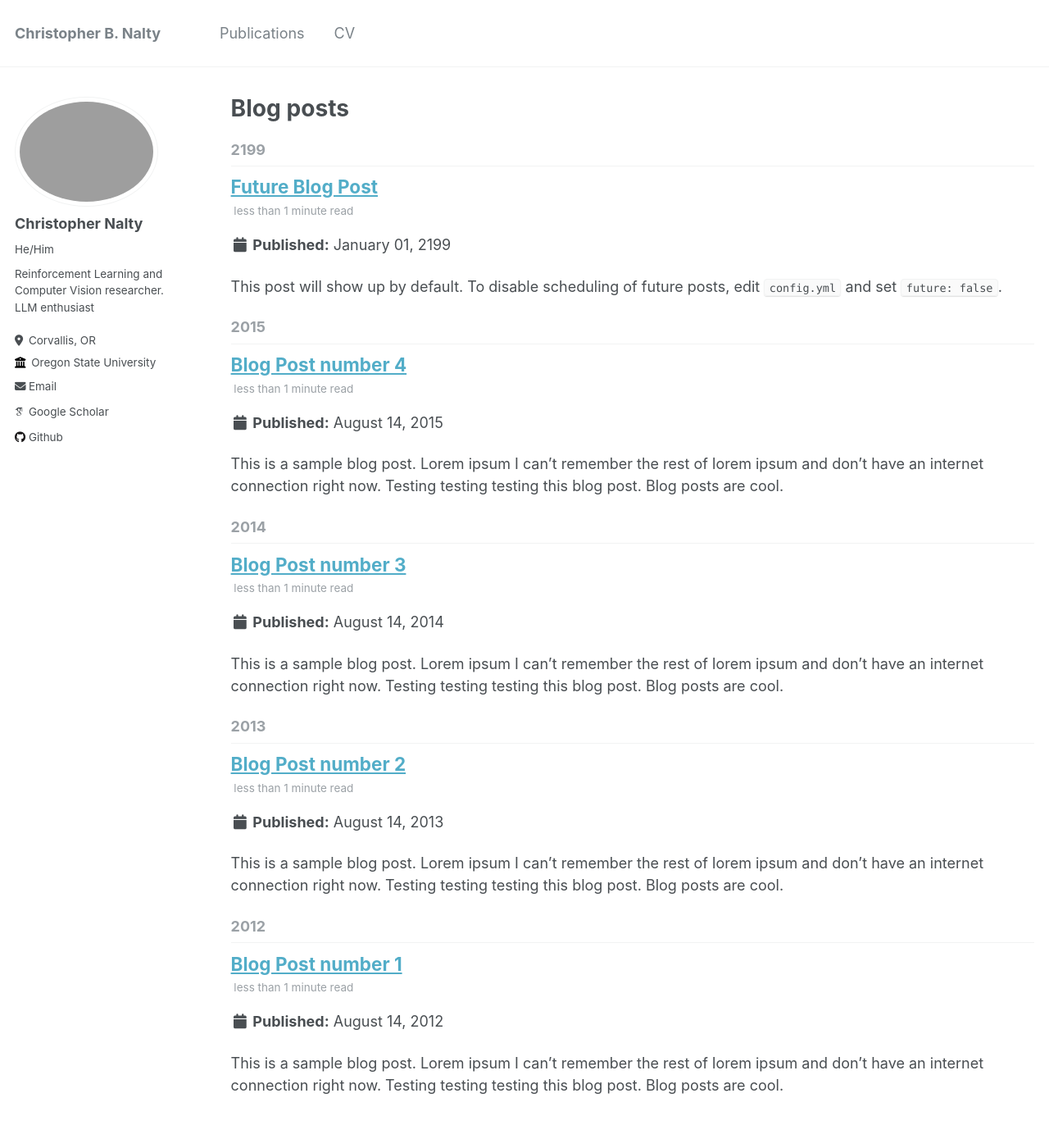
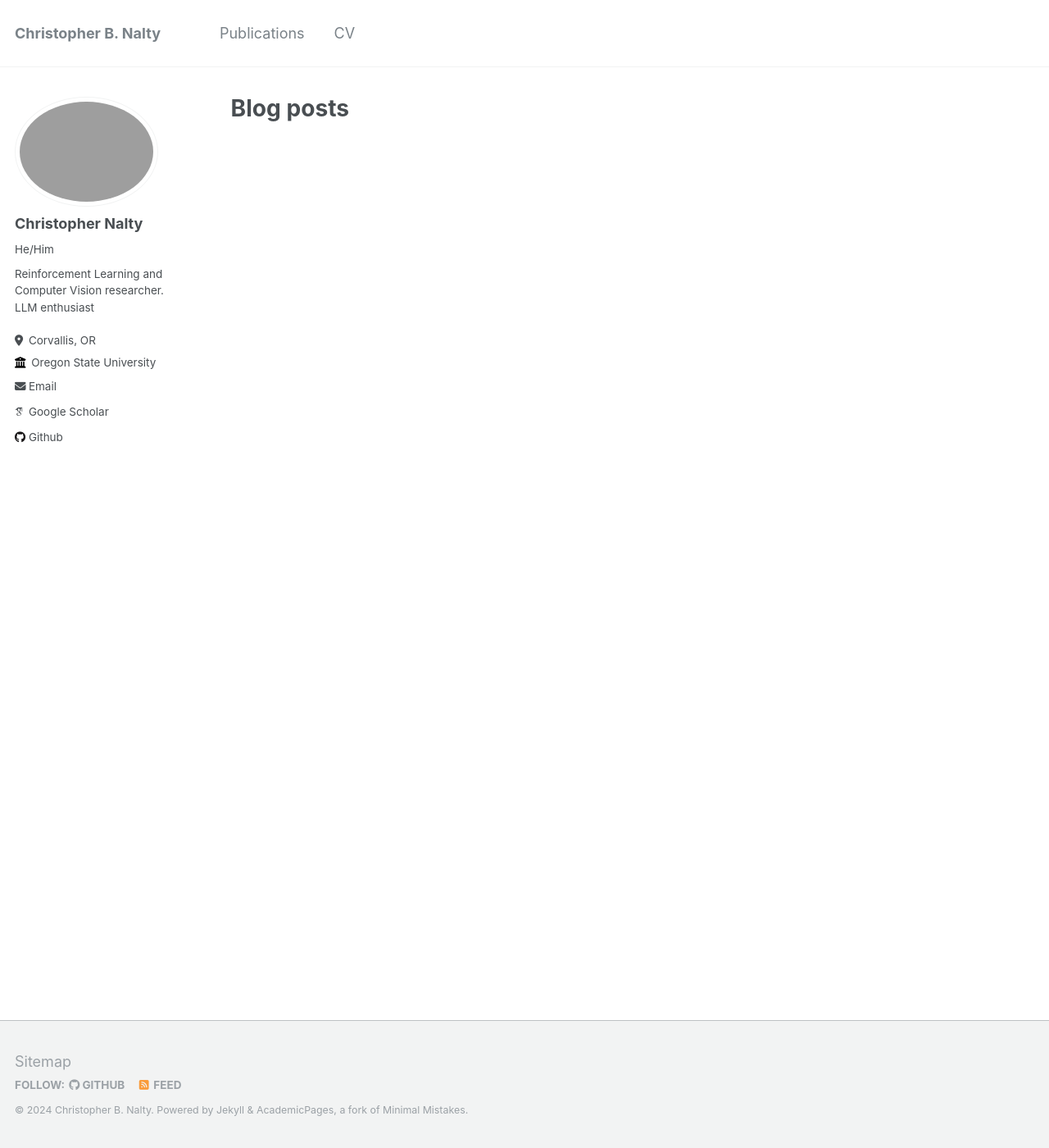
Before and after one commit to cnalty/cnalty.github.io, a Jekyll site: the page built from _pages/year-archive.html, in a window 1280 px wide and 1400 px high. Shown: the whole window at 82% size. Built offline with Jekyll 4.4.1, drawn with Linux system fonts in a browser that asks for light colours; some web fonts are replaced.

```diff
--- a/_config.yml
+++ b/_config.yml
@@ -106,8 +106,6 @@ staticman:
       type               : "date"
       options:
         format           : "iso8601" # "iso8601" (default), "timestamp-seconds", "timestamp-milliseconds"
-atom_feed:
-  path                   : # blank (default) uses feed.xml
 
 
 # SEO Related
@@ -215,16 +213,16 @@ collections:
 # Defaults
 defaults:
   # _posts
-  - scope:
-      path: ""
-      type: posts
-    values:
-      layout: single
-      author_profile: true
-      read_time: true
-      comments: true
-      share: true
-      related: true
+  #- scope:
+  #    path: ""
+  #    type: posts
+  #  values:
+  #    layout: single
+  #    author_profile: true
+  #    read_time: true
+  #    comments: true
+  #    share: true
+  #    related: true
   # _pages
   - scope:
       path: ""
@@ -287,14 +285,14 @@ plugins:
   - jekyll-paginate
   - jekyll-sitemap
   - jekyll-gist
-  - jekyll-feed
+  #- jekyll-feed
   - jekyll-redirect-from
 # mimic GitHub Pages with --safe
 whitelist:
   - jekyll-paginate
   - jekyll-sitemap
   - jekyll-gist
-  - jekyll-feed
+  #- jekyll-feed
   - jemoji
 
 
--- a/_posts/2012-08-14-blog-post-1.md
+++ /dev/null
@@ -1,20 +0,0 @@
----
-title: 'Blog Post number 1'
-date: 2012-08-14
-permalink: /posts/2012/08/blog-post-1/
-tags:
-  - cool posts
-  - category1
-  - category2
----
-
-This is a sample blog post. Lorem ipsum I can't remember the rest of lorem ipsum and don't have an internet connection right now. Testing testing testing this blog post. Blog posts are cool.
-
-Headings are cool
-======
-
-You can have many headings
-======
-
-Aren't headings cool?
-------
--- a/_posts/2013-08-14-blog-post-2.md
+++ /dev/null
@@ -1,20 +0,0 @@
----
-title: 'Blog Post number 2'
-date: 2013-08-14
-permalink: /posts/2013/08/blog-post-2/
-tags:
-  - cool posts
-  - category1
-  - category2
----
-
-This is a sample blog post. Lorem ipsum I can't remember the rest of lorem ipsum and don't have an internet connection right now. Testing testing testing this blog post. Blog posts are cool.
-
-Headings are cool
-======
-
-You can have many headings
-======
-
-Aren't headings cool?
-------
--- a/_posts/2014-08-14-blog-post-3.md
+++ /dev/null
@@ -1,20 +0,0 @@
----
-title: 'Blog Post number 3'
-date: 2014-08-14
-permalink: /posts/2014/08/blog-post-3/
-tags:
-  - cool posts
-  - category1
-  - category2
----
-
-This is a sample blog post. Lorem ipsum I can't remember the rest of lorem ipsum and don't have an internet connection right now. Testing testing testing this blog post. Blog posts are cool.
-
-Headings are cool
-======
-
-You can have many headings
-======
-
-Aren't headings cool?
-------
--- a/_posts/2199-01-01-future-post.md
+++ /dev/null
@@ -1,11 +0,0 @@
----
-title: 'Future Blog Post'
-date: 2199-01-01
-permalink: /posts/2012/08/blog-post-4/
-tags:
-  - cool posts
-  - category1
-  - category2
----
-
-This post will show up by default. To disable scheduling of future posts, edit `config.yml` and set `future: false`.
```
Also changed, not shown: _pages/about.md (+4 -3 lines), _posts/2015-08-14-blog-post-4.md (deleted, +0 -20 lines), 1 other file.
